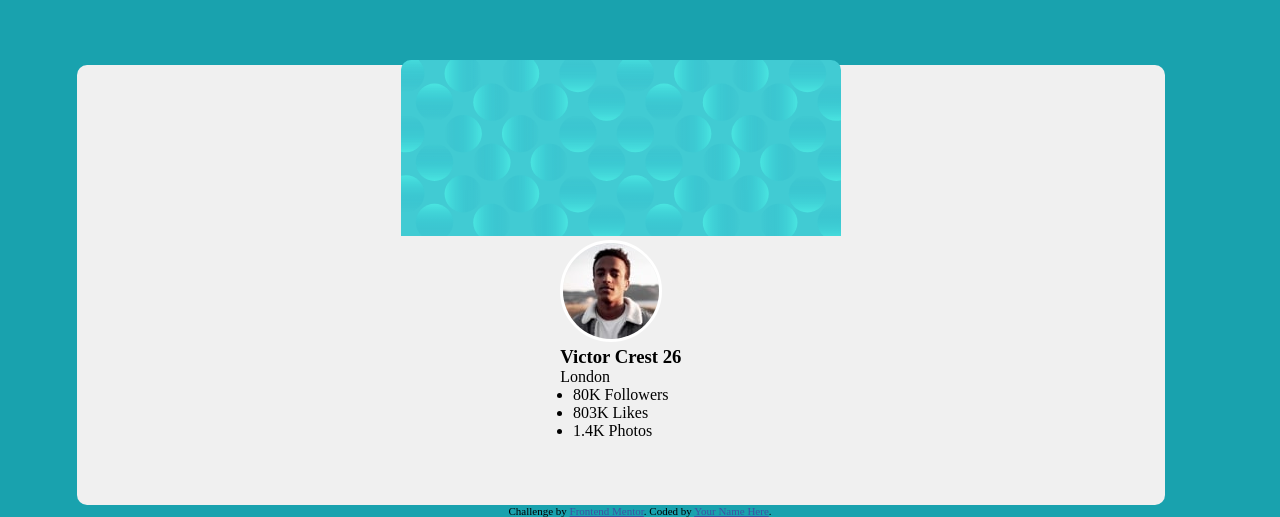
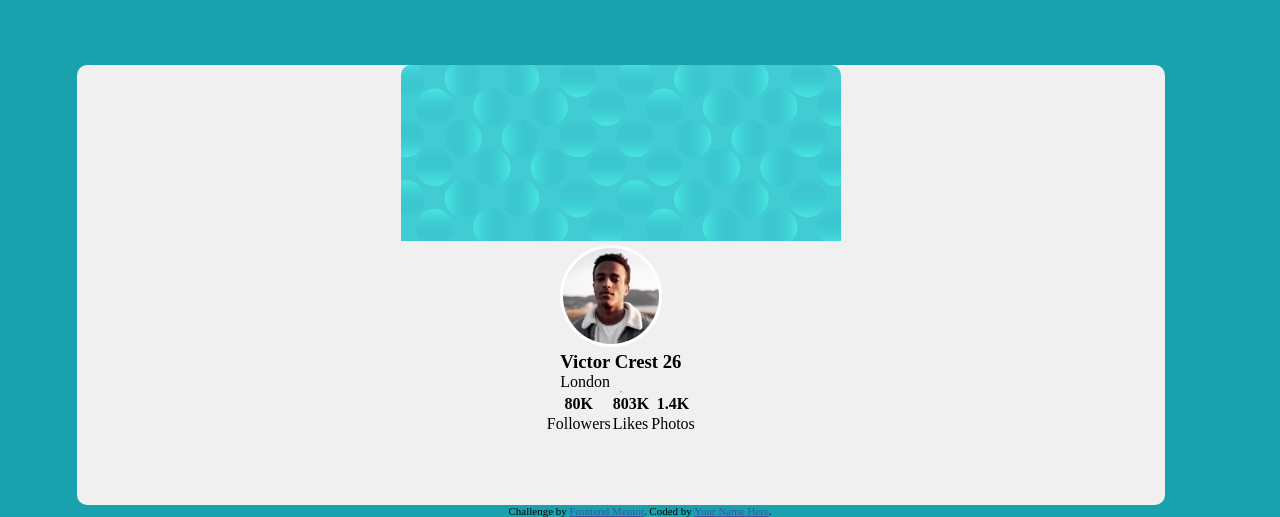
Before and after one commit to Maryahcee/profile-card-component, a plain HTML site: page index.html in a window 1280 px wide. Shown: the part 319-836 px from the top of the page. Drawn offline with Linux system fonts and the light colour scheme.

Commit message:
update html list to tables
changed the unordered list to tables  for easier styling

```diff
--- a/index.html
+++ b/index.html
@@ -11,6 +11,7 @@
 
 </head>
 <body>
+  <main>
     <div class="container">
       <div class="top">
         <img src="./images/bg-pattern-card.svg" alt="">
@@ -25,15 +26,21 @@
        <p> London</p>
       </div>
 
-    <div class="feed">
-      <ul>
-        <li>80K <span>Followers</span></li>
+     <hr>
 
-        <li>803K <span>Likes</span></li>
-
-        <li>1.4K <span>Photos</span></li>
-      </ul>
-    </div>
+     <table>
+        <tr class="stats">
+          <th>80K</th>
+          <th>803K</th>
+          <th> 1.4K</th>
+        </tr>
+        <tr class="name">
+          <td>Followers</td>
+          <td>Likes</td>
+          <td>Photos</td>
+        </tr>
+    </table>
+  </main>
   </div>
   <div class="attribution">
     Challenge by <a href="https://www.frontendmentor.io?ref=challenge" target="_blank">Frontend Mentor</a>.
```
Lines whose indentation alone changed are shown as unchanged.
